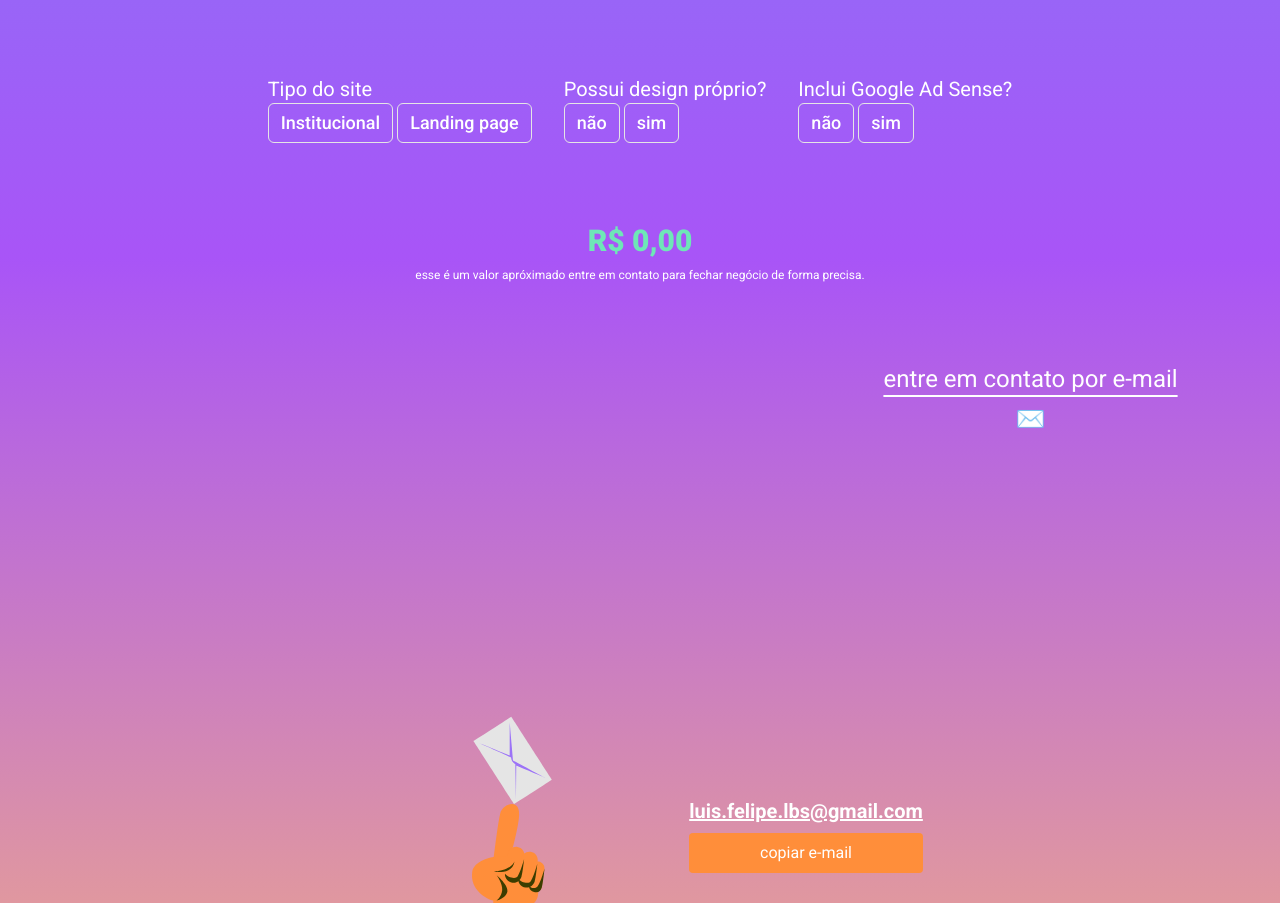
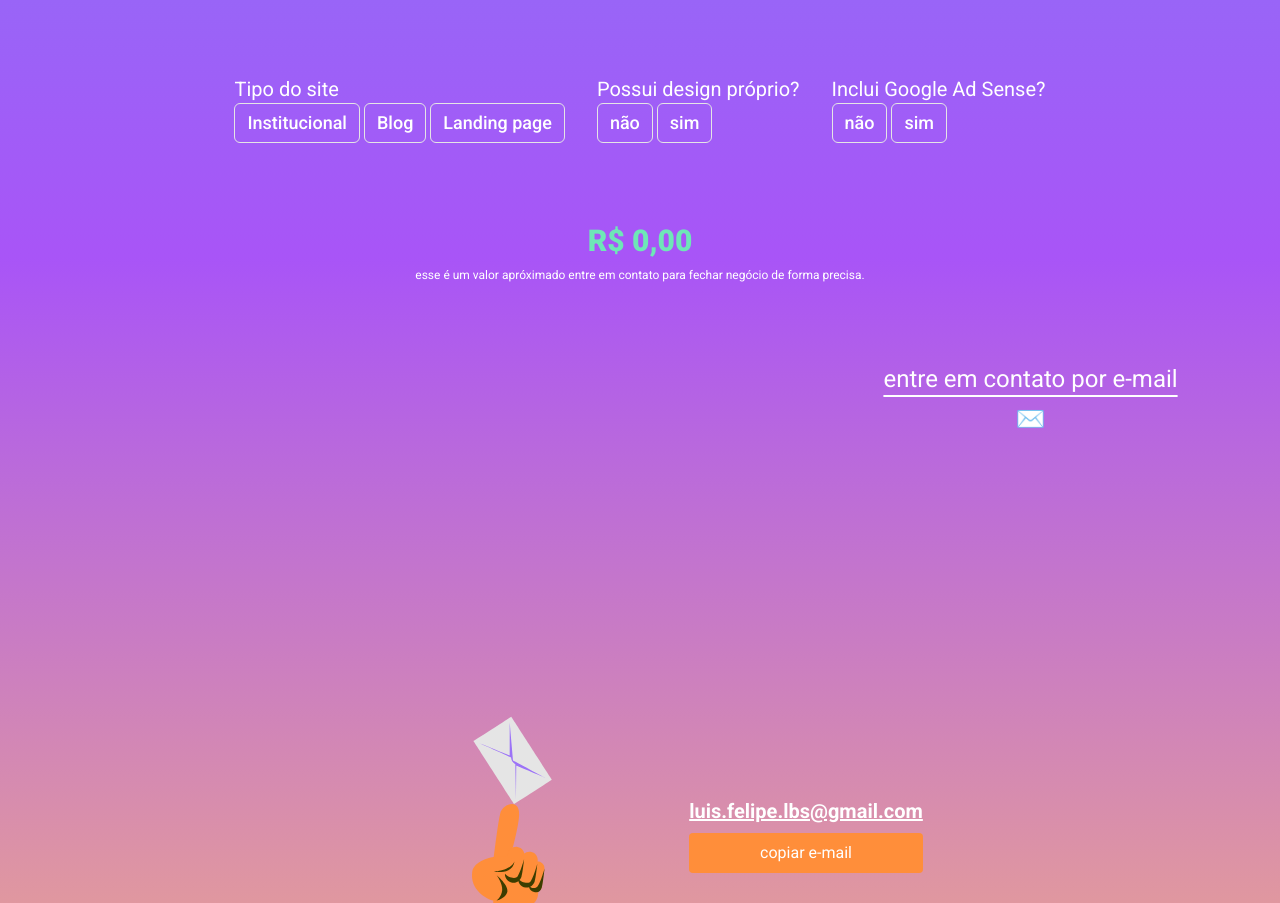
Before and after one commit to lbs-luis/Portifolio, a Next.js app: page / in a window 1280 px wide. Shown: the part 1783-2686 px from the top of the page. Built offline with nearby package versions, Linux system fonts and the light colour scheme.

Commit message:
adiciona blog as opções e wrap

```diff
--- a/src/components/ScopeSection/ScopeForm.tsx
+++ b/src/components/ScopeSection/ScopeForm.tsx
@@ -70,6 +70,7 @@ export const ScopeForm = () => {
           type="single"
           values={[
             { value: '3000', label: 'Institucional' },
+            { value: '2000', label: 'Blog' },
             { value: '1500', label: 'Landing page' },
           ]}
           priceHandler={priceHandler}
@@ -79,7 +80,7 @@ export const ScopeForm = () => {
           label="Possui design próprio?"
           type="single"
           values={[
-            { value: '800', label: 'não' },
+            { value: '900', label: 'não' },
             { value: '0', label: 'sim' },
           ]}
           priceHandler={priceHandler}
@@ -90,7 +91,7 @@ export const ScopeForm = () => {
           type="single"
           values={[
             { value: '0', label: 'não' },
-            { value: '650', label: 'sim' },
+            { value: '850', label: 'sim' },
           ]}
           priceHandler={priceHandler}
           id={2}
--- a/src/components/ui/toggle-group.tsx
+++ b/src/components/ui/toggle-group.tsx
@@ -1,17 +1,17 @@
-"use client"
+'use client'
 
-import * as React from "react"
-import * as ToggleGroupPrimitive from "@radix-ui/react-toggle-group"
-import { VariantProps } from "class-variance-authority"
+import * as React from 'react'
+import * as ToggleGroupPrimitive from '@radix-ui/react-toggle-group'
+import { VariantProps } from 'class-variance-authority'
 
-import { cn } from "@/lib/utils"
-import { toggleVariants } from "@/components/ui/toggle"
+import { cn } from '@/lib/utils'
+import { toggleVariants } from '@/components/ui/toggle'
 
 const ToggleGroupContext = React.createContext<
   VariantProps<typeof toggleVariants>
 >({
-  size: "default",
-  variant: "default",
+  size: 'default',
+  variant: 'default',
 })
 
 const ToggleGroup = React.forwardRef<
@@ -21,7 +21,7 @@ const ToggleGroup = React.forwardRef<
 >(({ className, variant, size, children, ...props }, ref) => (
   <ToggleGroupPrimitive.Root
     ref={ref}
-    className={cn("flex items-center justify-center gap-1", className)}
+    className={cn('flex flex-wrap items-center gap-1', className)}
     {...props}
   >
     <ToggleGroupContext.Provider value={{ variant, size }}>
```
